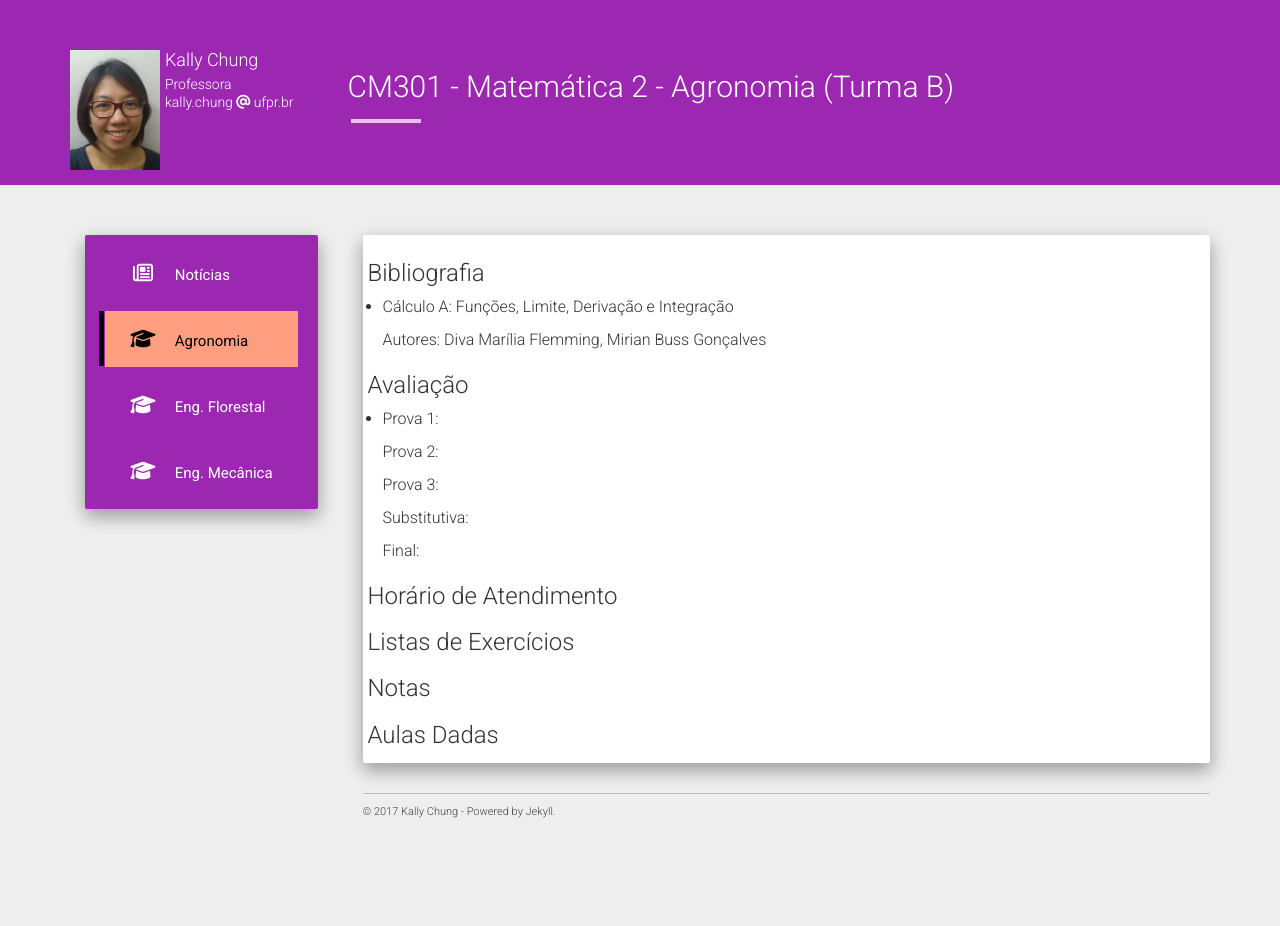
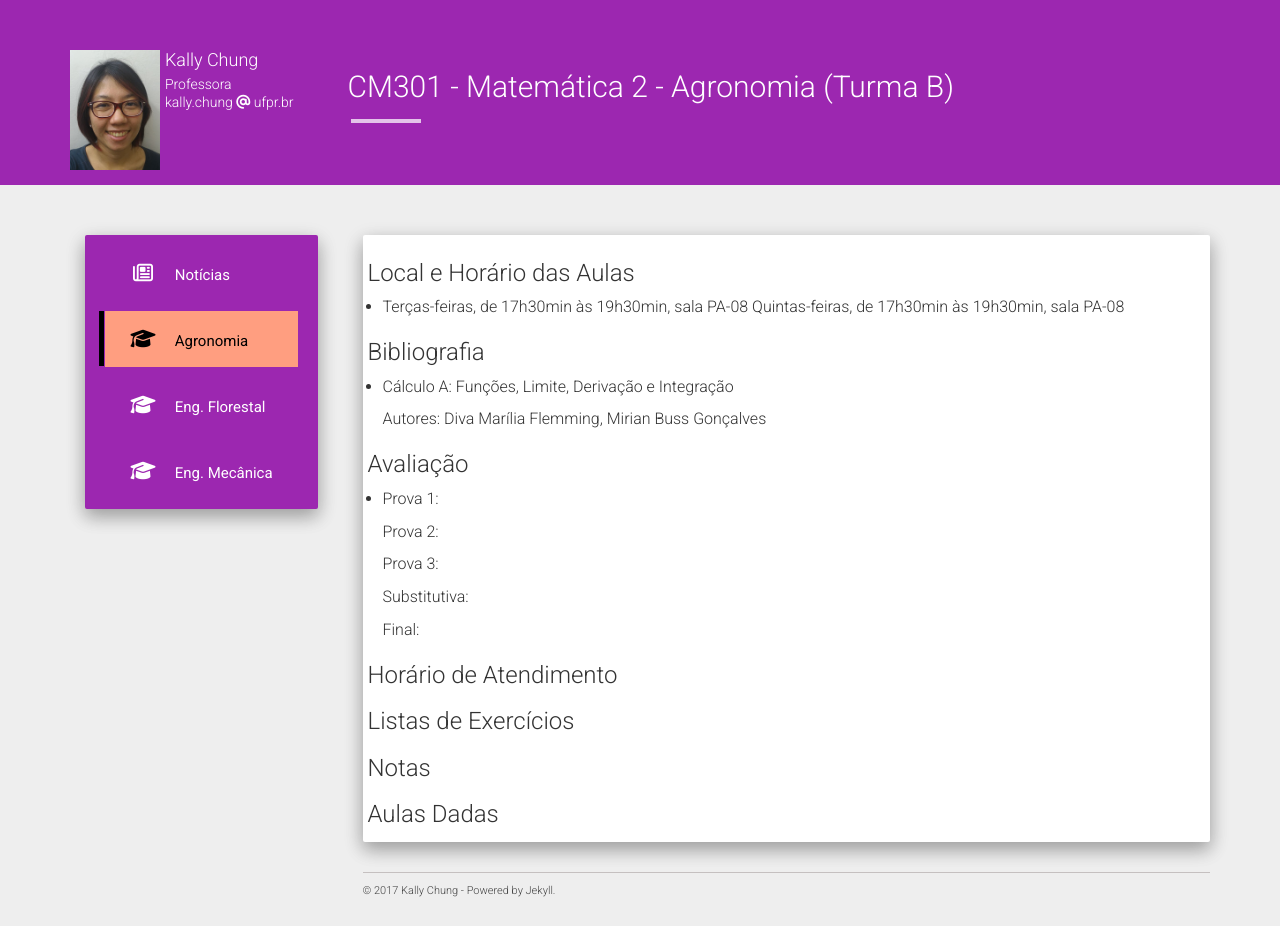
Before and after one commit to chunggnuhc/chunggnuhc.github.io, a Jekyll site: the page built from agronomia2sem2017.md, in a window 1280 px wide. Built offline with Jekyll 4.4.1, drawn with Linux system fonts in a browser that asks for light colours; nearby versions of some CDN libraries; before the commit the page ends 900 px from its top, so only the background shows below that.

Commit message:
Update agronomia2sem2017.md

```diff
--- a/agronomia2sem2017.md
+++ b/agronomia2sem2017.md
@@ -3,6 +3,10 @@ layout: page
 title: CM301 - Matemática 2 - Agronomia (Turma B)
 permalink: /agron2sem2017-Mat2/
 ---
+
+<h3>Local e Horário das Aulas</h3>
+- Terças-feiras, de 17h30min às 19h30min, sala PA-08
+  Quintas-feiras, de 17h30min às 19h30min, sala PA-08
 
 <h3>Bibliografia</h3>
 
```
